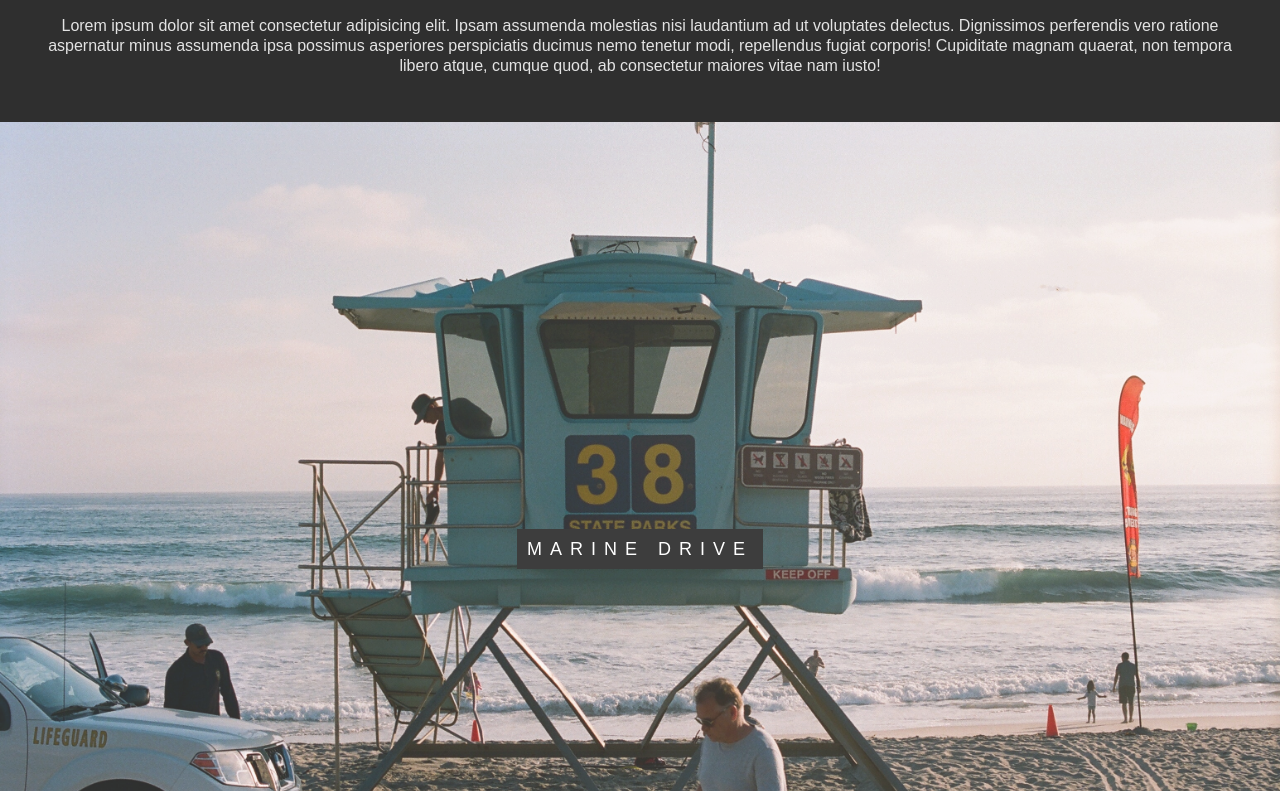
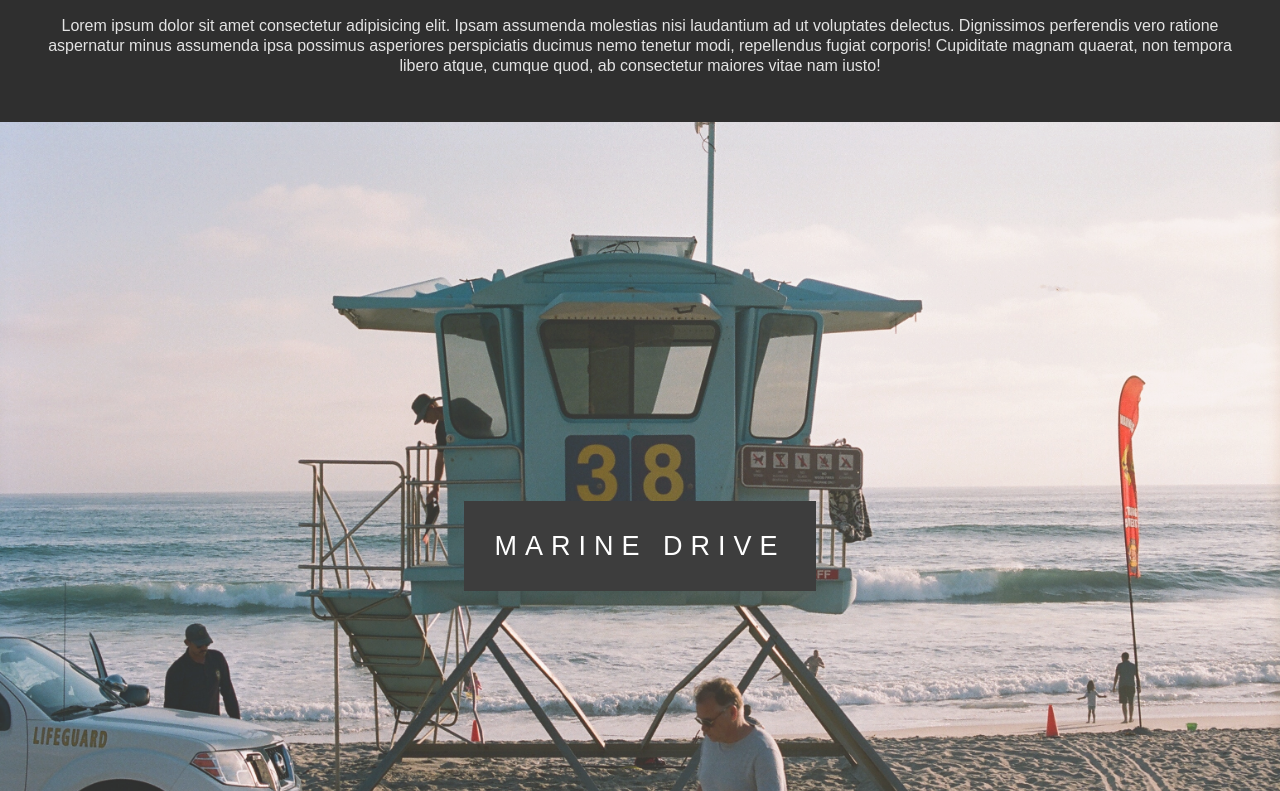
Before and after one commit to akshay3927/Parallax-Website, a plain HTML site: page index.html in a window 1280 px wide. Shown: the part 1885-2676 px from the top of the page. Drawn offline with Linux system fonts and the light colour scheme.

Commit message:
Update styles.css

```diff
--- a/styles.css
+++ b/styles.css
@@ -63,8 +63,7 @@ html {
 .parallaxText .border {
   background-color: #111;
   color: #fff;
-  padding: 10px;
-  font-size: large;
+  padding: 30px
 }
 
 @media (max-width: 100px) {
```
